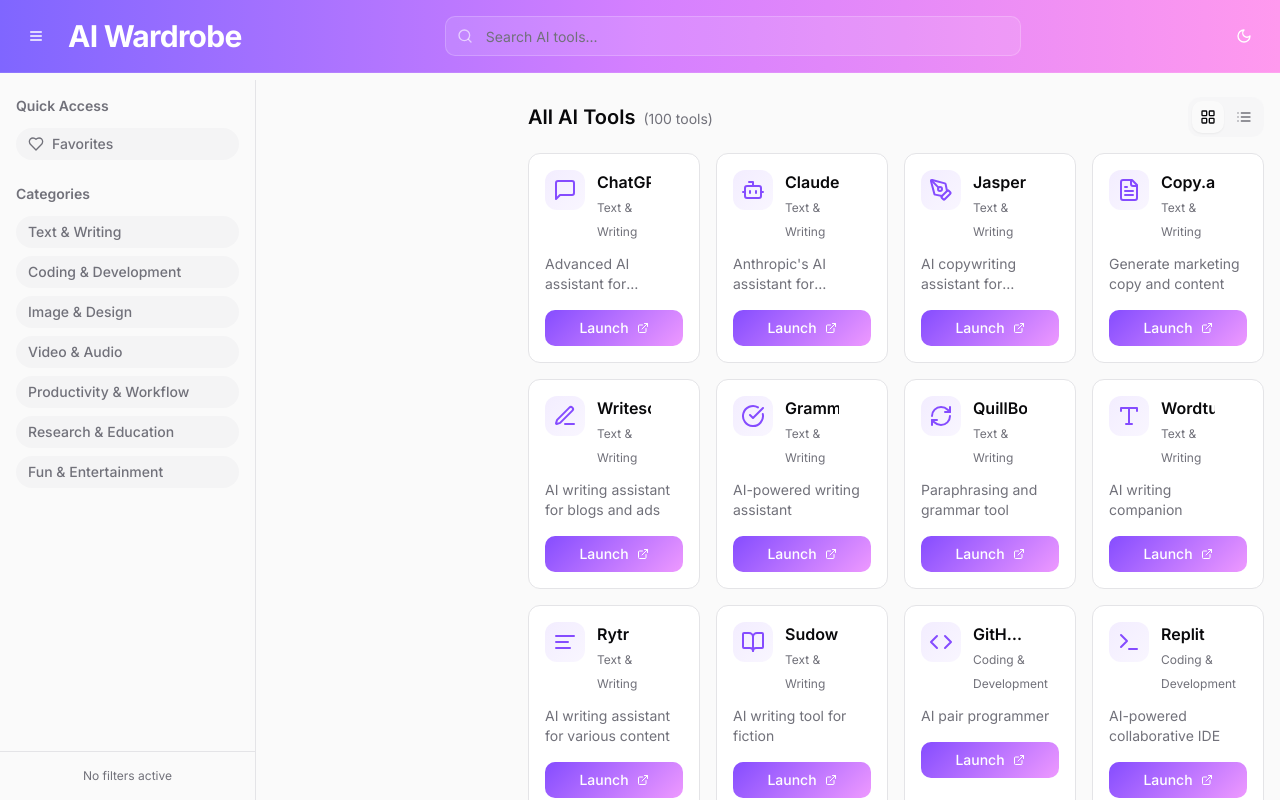
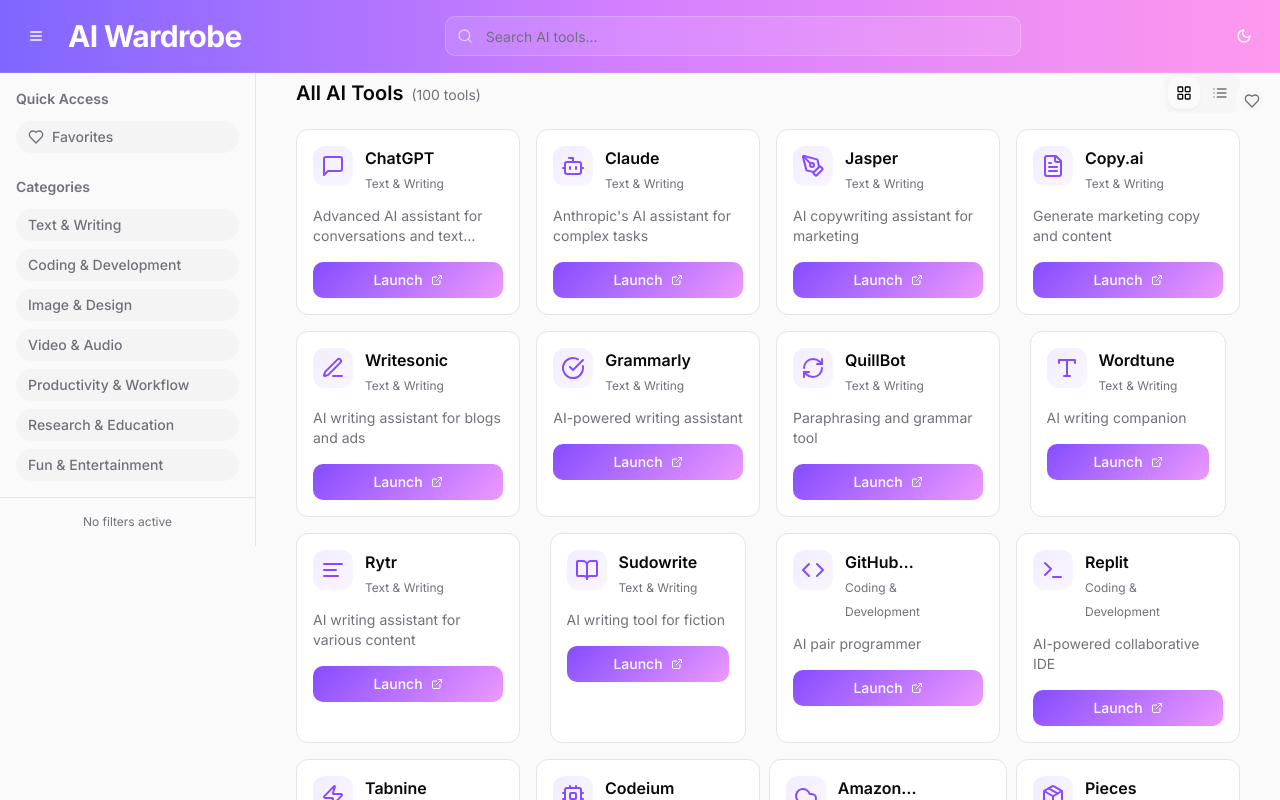
Before and after one commit to Krax007/ai-catalog-nexus, a React (Vite) app: page / in a window 1280 px wide. Shown: the top 800 px of the page. Built offline with nearby package versions, Linux system fonts and the light colour scheme; the HTML template or start-up script is replaced by a standard one.

Commit message:
Fix responsive layout issues

```diff
--- a/src/components/AIToolCard.tsx
+++ b/src/components/AIToolCard.tsx
@@ -22,7 +22,7 @@ export function AIToolCard({ tool, onLaunch, view, isFavorite, onToggleFavorite
 
   if (view === 'compact') {
     return (
-      <div className="group flex items-center gap-3 p-3 rounded-2xl bg-card hover:bg-card-hover border border-border hover:border-primary/20 transition-all duration-300 hover:scale-[1.02] hover:shadow-lg animate-fade-in">
+      <div className="group flex items-center gap-3 p-3 rounded-2xl bg-card hover:bg-card-hover border border-border hover:border-primary/20 transition-all duration-300 hover:scale-[1.02] hover:shadow-lg animate-fade-in w-full">
         <div className="p-2 rounded-xl bg-gradient-to-br from-primary/10 to-primary/5 group-hover:from-primary/20 group-hover:to-primary/10 transition-all duration-300">
           <Icon className="h-5 w-5 text-primary" />
         </div>
--- a/src/components/Sidebar.tsx
+++ b/src/components/Sidebar.tsx
@@ -15,20 +15,21 @@ interface SidebarProps {
 export function Sidebar({ isOpen, onClose, selectedCategories, onCategoryToggle, showFavorites, onFavoritesToggle }: SidebarProps) {
   return (
     <>
-      {/* Overlay */}
+      {/* Overlay - only on mobile */}
       {isOpen && (
         <div
-          className="fixed inset-0 bg-black/50 z-40 lg:hidden"
+          className="fixed inset-0 bg-black/50 z-40 lg:hidden animate-fade-in"
           onClick={onClose}
         />
       )}
 
-      {/* Sidebar */}
+      {/* Sidebar - responsive positioning */}
       <aside
         className={cn(
-          "fixed left-0 top-0 z-40 h-full w-64 bg-sidebar-background border-r border-sidebar-border transition-transform duration-300",
-          "lg:sticky lg:top-20 lg:h-[calc(100vh-5rem)]",
-          isOpen ? "translate-x-0" : "-translate-x-full lg:translate-x-0"
+          "fixed left-0 top-0 z-40 h-full w-64 bg-sidebar-background border-r border-sidebar-border",
+          "transition-all duration-300 ease-in-out",
+          "lg:relative lg:z-0",
+          isOpen ? "translate-x-0 animate-slide-in-left" : "-translate-x-full lg:translate-x-0"
         )}
       >
         <div className="flex flex-col h-full">
--- a/src/pages/Index.tsx
+++ b/src/pages/Index.tsx
@@ -108,7 +108,7 @@ const Index = () => {
         onToggleSidebar={() => setSidebarOpen(!sidebarOpen)}
       />
 
-      <div className="flex flex-1">
+      <div className="flex flex-1 relative">
         <Sidebar
           isOpen={sidebarOpen}
           onClose={() => setSidebarOpen(false)}
@@ -118,13 +118,14 @@ const Index = () => {
           onFavoritesToggle={() => setShowFavorites(!showFavorites)}
         />
 
-        <main className="flex-1 container mx-auto px-4 py-6 lg:ml-64">
+        <main className="flex-1 w-full overflow-x-hidden px-4 lg:px-8">
+          <div className="max-w-7xl mx-auto">
             <RecentlyUsed
               tools={recentlyUsed}
               onToolClick={handleToolLaunch}
             />
 
-          <div className="mb-4 flex items-center justify-between">
+            <div className="mb-4 flex items-center justify-between px-2">
               <h2 className="text-xl font-semibold">
                 {showFavorites ? 'Favorite AI Tools' : searchQuery ? `Search Results` : `All AI Tools`}
                 <span className="text-sm font-normal text-muted-foreground ml-2">
@@ -141,7 +142,7 @@ const Index = () => {
                 </p>
               </div>
             ) : (
-            <div className={view === 'compact' ? "flex flex-col gap-3 mb-8" : "grid grid-cols-1 sm:grid-cols-2 lg:grid-cols-3 xl:grid-cols-4 gap-4 mb-8"}>
+              <div className={view === 'compact' ? "flex flex-col gap-3 mb-8 px-2" : "grid grid-cols-1 sm:grid-cols-2 lg:grid-cols-3 xl:grid-cols-4 gap-4 mb-8 justify-items-center px-2"}>
                 {filteredTools.map(tool => (
                   <AIToolCard
                     key={tool.id}
@@ -154,6 +155,7 @@ const Index = () => {
                 ))}
               </div>
             )}
+          </div>
         </main>
       </div>
 
```
Lines whose indentation alone changed are shown as unchanged.
